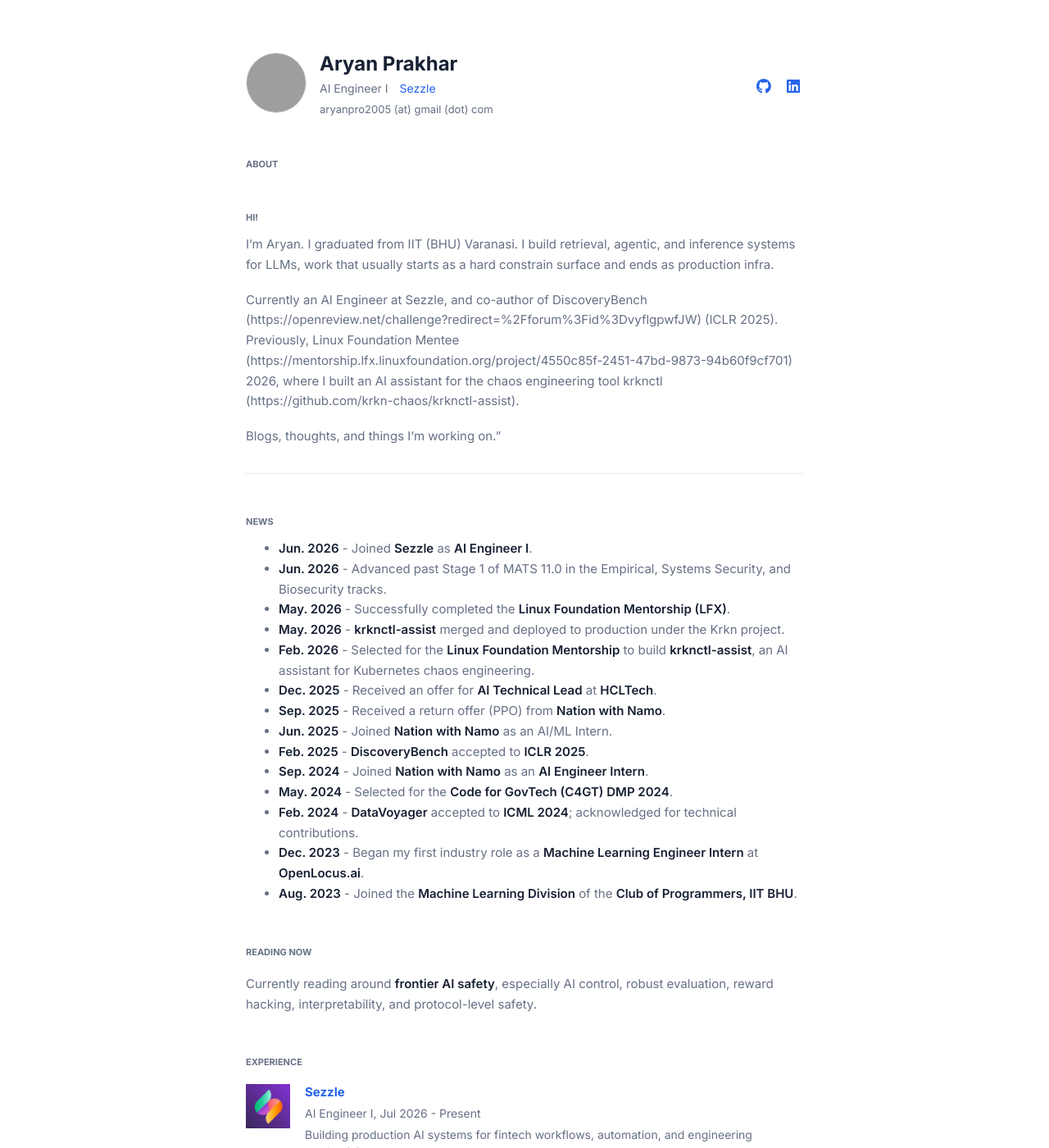
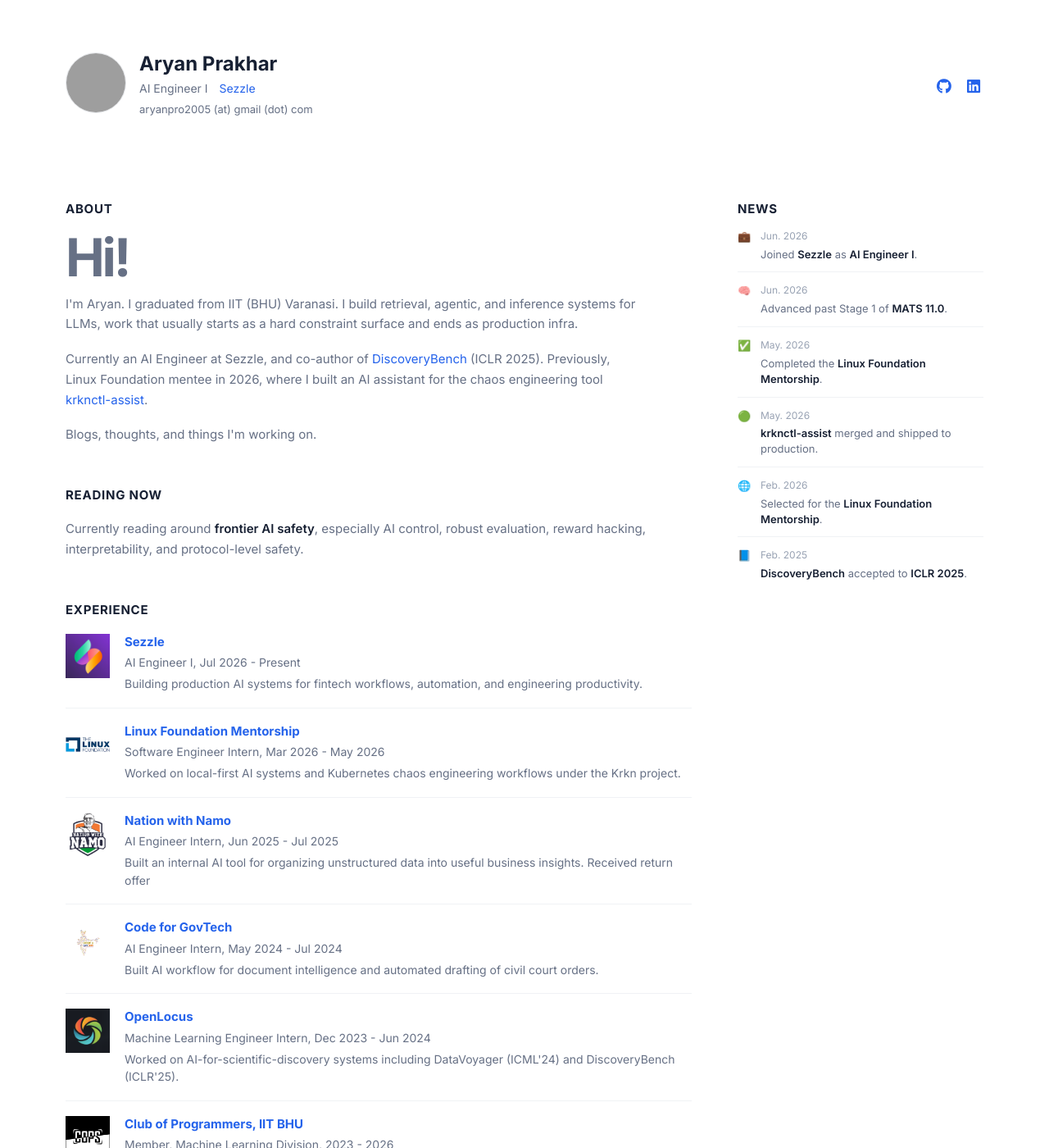
Before and after one commit to AryanPrakhar/aryan-prakhar, a Jekyll site: the page built from index.md, in a window 1280 px wide and 1400 px high. Shown: the whole window at 82% size. Built offline with Jekyll 4.4.1, drawn with Linux system fonts in a browser that asks for light colours; a style sheet for code colours, icons or effects is not loaded; grey boxes are pictures that could not be loaded.

Commit message:
Move news to sidebar and refresh homepage intro

```diff
--- /dev/null
+++ b/_includes/about.md
@@ -0,0 +1,18 @@
+<h2 id="about" style="margin: 2px 0px -15px;">About</h2>
+
+<div class="about-copy" style="margin-top: 20px;">
+  <p class="about-hello">Hi!</p>
+  <p>
+    I'm Aryan. I graduated from IIT (BHU) Varanasi. I build retrieval,
+    agentic, and inference systems for LLMs, work that usually starts as a
+    hard constraint surface and ends as production infra.
+  </p>
+  <p>
+    Currently an AI Engineer at Sezzle, and co-author of
+    <a href="https://openreview.net/forum?id=vyflgpwfJW" target="_blank" rel="noopener">DiscoveryBench</a>
+    (ICLR 2025). Previously, Linux Foundation mentee in 2026, where I built an
+    AI assistant for the chaos engineering tool
+    <a href="https://github.com/krkn-chaos/krknctl-assist" target="_blank" rel="noopener">krknctl-assist</a>.
+  </p>
+  <p>Blogs, thoughts, and things I'm working on.</p>
+</div>
--- /dev/null
+++ b/_includes/news.md
@@ -0,0 +1,48 @@
+<div class="news-rail">
+  <h2 id="news" class="rail-heading">News</h2>
+
+  <div class="news-list">
+    <div class="news-item">
+      <span class="news-emoji" aria-hidden="true">💼</span>
+      <div class="news-copy">
+        <time>Jun. 2026</time>
+        <span>Joined <strong>Sezzle</strong> as <strong>AI Engineer I</strong>.</span>
+      </div>
+    </div>
+    <div class="news-item">
+      <span class="news-emoji" aria-hidden="true">🧠</span>
+      <div class="news-copy">
+        <time>Jun. 2026</time>
+        <span>Advanced past Stage 1 of <strong>MATS 11.0</strong>.</span>
+      </div>
+    </div>
+    <div class="news-item">
+      <span class="news-emoji" aria-hidden="true">✅</span>
+      <div class="news-copy">
+        <time>May. 2026</time>
+        <span>Completed the <strong>Linux Foundation Mentorship</strong>.</span>
+      </div>
+    </div>
+    <div class="news-item">
+      <span class="news-emoji" aria-hidden="true">🟢</span>
+      <div class="news-copy">
+        <time>May. 2026</time>
+        <span><strong>krknctl-assist</strong> merged and shipped to production.</span>
+      </div>
+    </div>
+    <div class="news-item">
+      <span class="news-emoji" aria-hidden="true">🌐</span>
+      <div class="news-copy">
+        <time>Feb. 2026</time>
+        <span>Selected for the <strong>Linux Foundation Mentorship</strong>.</span>
+      </div>
+    </div>
+    <div class="news-item">
+      <span class="news-emoji" aria-hidden="true">📘</span>
+      <div class="news-copy">
+        <time>Feb. 2025</time>
+        <span><strong>DiscoveryBench</strong> accepted to <strong>ICLR 2025</strong>.</span>
+      </div>
+    </div>
+  </div>
+</div>
--- a/_layouts/homepage.html
+++ b/_layouts/homepage.html
@@ -96,8 +96,14 @@
         </div>
       </header>
       <section class="portfolio-content">
-
+      <div class="portfolio-shell">
+        <main class="portfolio-main">
       {{ content }}
+        </main>
+        <aside class="portfolio-rail">
+          {% include news.md %}
+        </aside>
+      </div>
 
       <br>
 
--- a/_sass/minimal-light-no-dark-mode.scss
+++ b/_sass/minimal-light-no-dark-mode.scss
@@ -536,7 +536,7 @@
 }
 
 .wrapper {
-  width: min(680px, calc(100% - 40px));
+  width: min(1120px, calc(100% - 48px));
   margin: 0 auto;
   padding: 56px 0 80px;
 }
@@ -621,12 +621,27 @@
   padding: 0;
 }
 
+.portfolio-shell {
+  align-items: start;
+  column-gap: 56px;
+  display: grid;
+  grid-template-columns: minmax(0, 1fr) 300px;
+}
+
+.portfolio-main {
+  min-width: 0;
+}
+
+.portfolio-rail {
+  min-width: 0;
+}
+
 .portfolio-content > h1,
 .portfolio-content h2 {
-  color: var(--portfolio-muted);
-  font-size: 11px;
-  font-weight: 700;
-  letter-spacing: 0;
+  color: var(--portfolio-text);
+  font-size: 15px;
+  font-weight: 800;
+  letter-spacing: 0.05em;
   line-height: 1.2;
   margin: 52px 0 14px !important;
   text-transform: uppercase;
@@ -648,6 +663,19 @@
   margin: 0 0 18px;
 }
 
+.about-copy {
+  max-width: 700px;
+}
+
+.about-hello {
+  color: var(--portfolio-text);
+  font-size: clamp(40px, 7vw, 64px);
+  font-weight: 800;
+  letter-spacing: -0.05em;
+  line-height: 0.95;
+  margin: 0 0 14px !important;
+}
+
 strong {
   color: var(--portfolio-text);
   font-weight: 600;
@@ -666,40 +694,62 @@
   margin: 32px 0 0;
 }
 
+.news-rail {
+  position: sticky;
+  top: 32px;
+}
+
+.rail-heading {
+  color: var(--portfolio-text);
+  font-size: 15px;
+  font-weight: 800;
+  letter-spacing: 0.05em;
+  line-height: 1.2;
+  margin: 0 0 16px !important;
+  text-transform: uppercase;
+}
+
 .news-list {
   display: grid;
-  gap: 10px;
-  margin: 0 0 14px;
+  gap: 12px;
+  margin: 0;
 }
 
 .news-item {
   display: grid;
-  grid-template-columns: 86px 1fr;
-  gap: 16px;
-  align-items: baseline;
+  grid-template-columns: 18px 1fr;
+  gap: 10px;
+  align-items: start;
+  padding-bottom: 12px;
+  border-bottom: 1px solid #f0f2f5;
+}
+
+.news-item:last-child {
+  border-bottom: 0;
+  padding-bottom: 0;
+}
+
+.news-emoji {
+  font-size: 14px;
+  line-height: 1.4;
+  transform: translateY(1px);
+}
+
+.news-copy {
+  display: grid;
+  gap: 3px;
 }
 
 .news-item time {
   color: #98a2b3;
-  font-size: 13px;
+  font-size: 12px;
   white-space: nowrap;
 }
 
 .news-item span {
   color: var(--portfolio-muted);
-}
-
-.more-news {
-  margin-top: 8px;
-}
-
-.more-news summary {
-  color: var(--portfolio-accent);
-  cursor: pointer;
-  font-size: 14px;
-  font-weight: 600;
-  list-style-position: outside;
-  margin-bottom: 14px;
+  font-size: 13px;
+  line-height: 1.45;
 }
 
 .entry-list {
@@ -858,7 +908,7 @@
 
 @media print, screen and (max-width: 720px) {
   .wrapper {
-    width: min(100% - 32px, 680px);
+    width: min(100% - 32px, 760px);
     padding-top: 32px;
   }
 
@@ -878,9 +928,21 @@
     height: 60px;
   }
 
+  .portfolio-shell {
+    grid-template-columns: 1fr;
+    row-gap: 36px;
+  }
+
+  .portfolio-rail {
+    order: -1;
+  }
+
+  .news-rail {
+    position: static;
+  }
+
   .news-item {
-    grid-template-columns: 78px 1fr;
-    gap: 12px;
+    grid-template-columns: 18px 1fr;
   }
 
   .entry-card {
@@ -917,11 +979,6 @@
     padding: 0;
   }
 
-  .news-item {
-    grid-template-columns: 1fr;
-    gap: 1px;
-  }
-
   .publications .pub-row {
     grid-template-columns: 1fr;
   }
--- a/_sass/minimal-light.scss
+++ b/_sass/minimal-light.scss
@@ -740,7 +740,7 @@
 }
 
 .wrapper {
-  width: min(680px, calc(100% - 40px));
+  width: min(1120px, calc(100% - 48px));
   margin: 0 auto;
   padding: 56px 0 80px;
 }
@@ -825,12 +825,27 @@
   padding: 0;
 }
 
+.portfolio-shell {
+  align-items: start;
+  column-gap: 56px;
+  display: grid;
+  grid-template-columns: minmax(0, 1fr) 300px;
+}
+
+.portfolio-main {
+  min-width: 0;
+}
+
+.portfolio-rail {
+  min-width: 0;
+}
+
 .portfolio-content > h1,
 .portfolio-content h2 {
-  color: var(--portfolio-muted);
-  font-size: 11px;
-  font-weight: 700;
-  letter-spacing: 0;
+  color: var(--portfolio-text);
+  font-size: 15px;
+  font-weight: 800;
+  letter-spacing: 0.05em;
   line-height: 1.2;
   margin: 52px 0 14px !important;
   text-transform: uppercase;
@@ -852,6 +867,19 @@
   margin: 0 0 18px;
 }
 
+.about-copy {
+  max-width: 700px;
+}
+
+.about-hello {
+  color: var(--portfolio-text);
+  font-size: clamp(40px, 7vw, 64px);
+  font-weight: 800;
+  letter-spacing: -0.05em;
+  line-height: 0.95;
+  margin: 0 0 14px !important;
+}
+
 strong {
   color: var(--portfolio-text);
   font-weight: 600;
@@ -870,40 +898,62 @@
   margin: 32px 0 0;
 }
 
+.news-rail {
+  position: sticky;
+  top: 32px;
+}
+
+.rail-heading {
+  color: var(--portfolio-text);
+  font-size: 15px;
+  font-weight: 800;
+  letter-spacing: 0.05em;
+  line-height: 1.2;
+  margin: 0 0 16px !important;
+  text-transform: uppercase;
+}
+
 .news-list {
   display: grid;
-  gap: 10px;
-  margin: 0 0 14px;
+  gap: 12px;
+  margin: 0;
 }
 
 .news-item {
   display: grid;
-  grid-template-columns: 86px 1fr;
-  gap: 16px;
-  align-items: baseline;
+  grid-template-columns: 18px 1fr;
+  gap: 10px;
+  align-items: start;
+  padding-bottom: 12px;
+  border-bottom: 1px solid #f0f2f5;
+}
+
+.news-item:last-child {
+  border-bottom: 0;
+  padding-bottom: 0;
+}
+
+.news-emoji {
+  font-size: 14px;
+  line-height: 1.4;
+  transform: translateY(1px);
+}
+
+.news-copy {
+  display: grid;
+  gap: 3px;
 }
 
 .news-item time {
   color: #98a2b3;
-  font-size: 13px;
+  font-size: 12px;
   white-space: nowrap;
 }
 
 .news-item span {
   color: var(--portfolio-muted);
-}
-
-.more-news {
-  margin-top: 8px;
-}
-
-.more-news summary {
-  color: var(--portfolio-accent);
-  cursor: pointer;
-  font-size: 14px;
-  font-weight: 600;
-  list-style-position: outside;
-  margin-bottom: 14px;
+  font-size: 13px;
+  line-height: 1.45;
 }
 
 .entry-list {
@@ -1062,7 +1112,7 @@
 
 @media print, screen and (max-width: 720px) {
   .wrapper {
-    width: min(100% - 32px, 680px);
+    width: min(100% - 32px, 760px);
     padding-top: 32px;
   }
 
@@ -1082,9 +1132,21 @@
     height: 60px;
   }
 
+  .portfolio-shell {
+    grid-template-columns: 1fr;
+    row-gap: 36px;
+  }
+
+  .portfolio-rail {
+    order: -1;
+  }
+
+  .news-rail {
+    position: static;
+  }
+
   .news-item {
-    grid-template-columns: 78px 1fr;
-    gap: 12px;
+    grid-template-columns: 18px 1fr;
   }
 
   .entry-card {
@@ -1121,11 +1183,6 @@
     padding: 0;
   }
 
-  .news-item {
-    grid-template-columns: 1fr;
-    gap: 1px;
-  }
-
   .publications .pub-row {
     grid-template-columns: 1fr;
   }
--- a/index.md
+++ b/index.md
@@ -2,33 +2,7 @@
 layout: homepage
 ---
 
-# About
-## Hi!
-
-I'm Aryan. I graduated from IIT (BHU) Varanasi. I build retrieval, agentic, and inference systems for LLMs, work that usually starts as a hard constrain surface and ends as production infra.
-
-Currently an AI Engineer at Sezzle, and co-author of DiscoveryBench (https://openreview.net/challenge?redirect=%2Fforum%3Fid%3DvyflgpwfJW) (ICLR 2025). Previously, Linux Foundation Mentee (https://mentorship.lfx.linuxfoundation.org/project/4550c85f-2451-47bd-9873-94b60f9cf701) 2026, where I built an AI assistant for the chaos engineering tool krknctl (https://github.com/krkn-chaos/krknctl-assist).
-
-Blogs, thoughts, and things I'm working on."
-
----
-
-# News
-
-* **Jun. 2026** - Joined **Sezzle** as **AI Engineer I**.
-* **Jun. 2026** - Advanced past Stage 1 of MATS 11.0 in the Empirical, Systems Security, and Biosecurity tracks.
-* **May. 2026** - Successfully completed the **Linux Foundation Mentorship (LFX)**.
-* **May. 2026** - **krknctl-assist** merged and deployed to production under the Krkn project.
-* **Feb. 2026** - Selected for the **Linux Foundation Mentorship** to build **krknctl-assist**, an AI assistant for Kubernetes chaos engineering.
-* **Dec. 2025** - Received an offer for **AI Technical Lead** at **HCLTech**.
-* **Sep. 2025** - Received a return offer (PPO) from **Nation with Namo**.
-* **Jun. 2025** - Joined **Nation with Namo** as an AI/ML Intern.
-* **Feb. 2025** - **DiscoveryBench** accepted to **ICLR 2025**.
-* **Sep. 2024** - Joined **Nation with Namo** as an **AI Engineer Intern**.
-* **May. 2024** - Selected for the **Code for GovTech (C4GT) DMP 2024**.
-* **Feb. 2024** - **DataVoyager** accepted to **ICML 2024**; acknowledged for technical contributions.
-* **Dec. 2023** - Began my first industry role as a **Machine Learning Engineer Intern** at **OpenLocus.ai**.
-* **Aug. 2023** - Joined the **Machine Learning Division** of the **Club of Programmers, IIT BHU**.
+{% include_relative _includes/about.md %}
 
 {% include_relative _includes/reading-now.md %}
 
```
